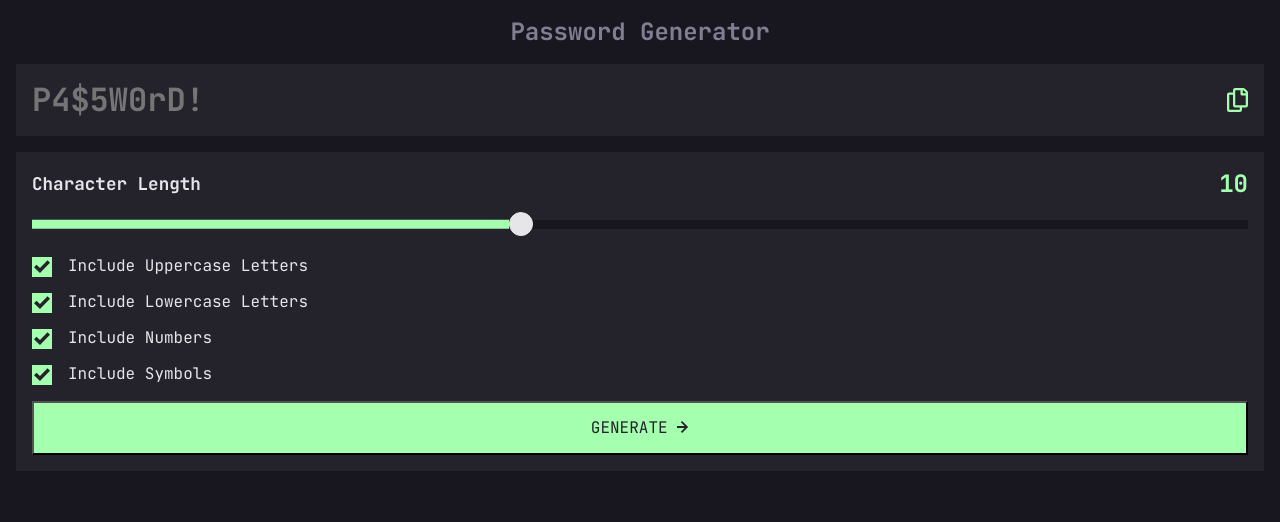
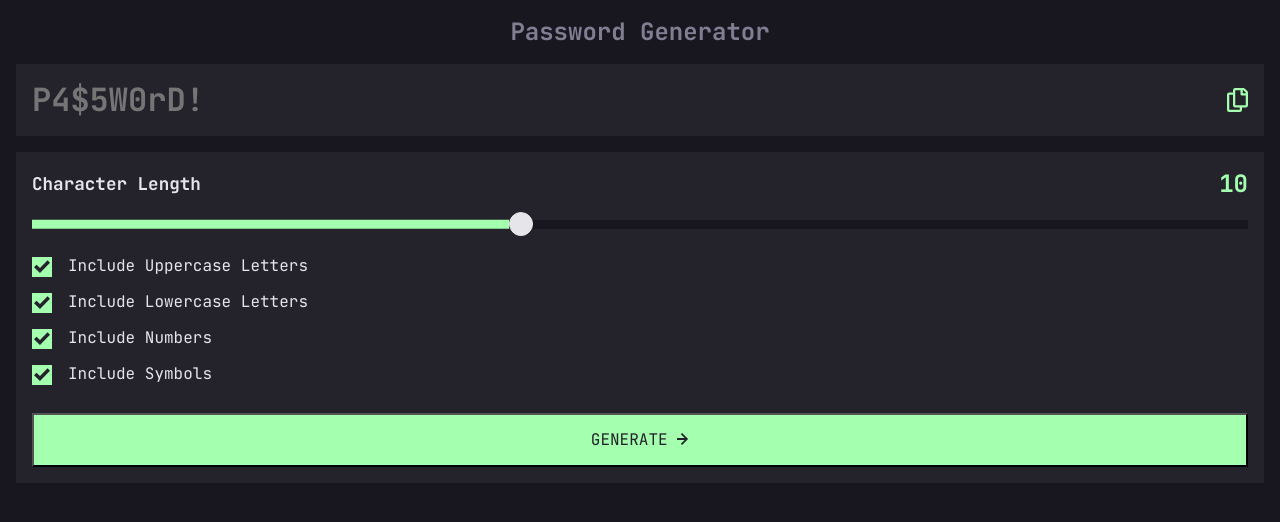
Before and after one commit to wideirp/password-generator-app, a Vue app: page / in a window 1280 px wide. Shown: the top 522 px of the page. Built offline with nearby package versions, Linux system fonts and the light colour scheme.

Commit message:
Add margin to button top

```diff
--- a/src/App.vue
+++ b/src/App.vue
@@ -71,5 +71,9 @@ section {
   background: $color-dark-grey;
   margin-top: 1rem;
   padding: 1rem;
+
+  button {
+    margin-top: 0.75rem;
+  }
 }
 </style>
```
